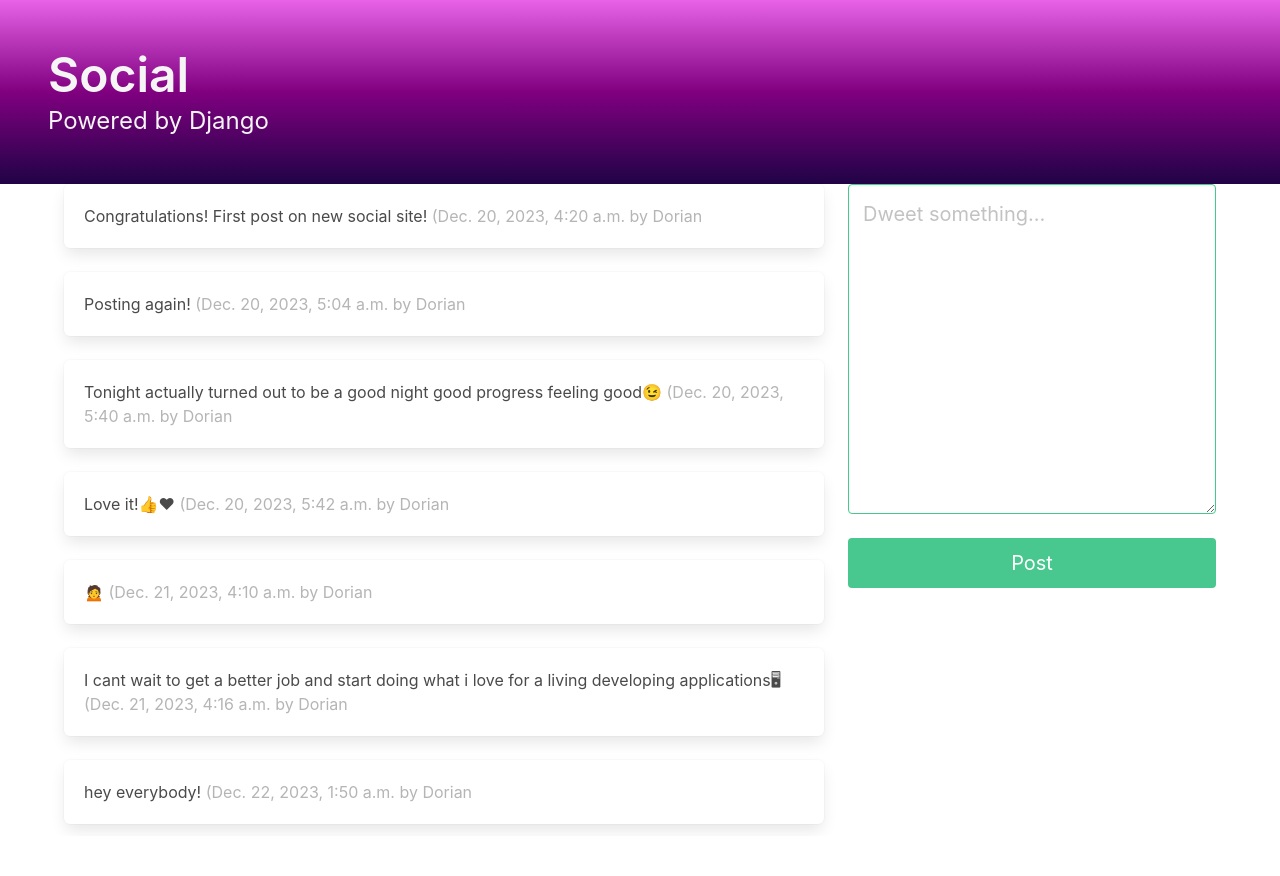
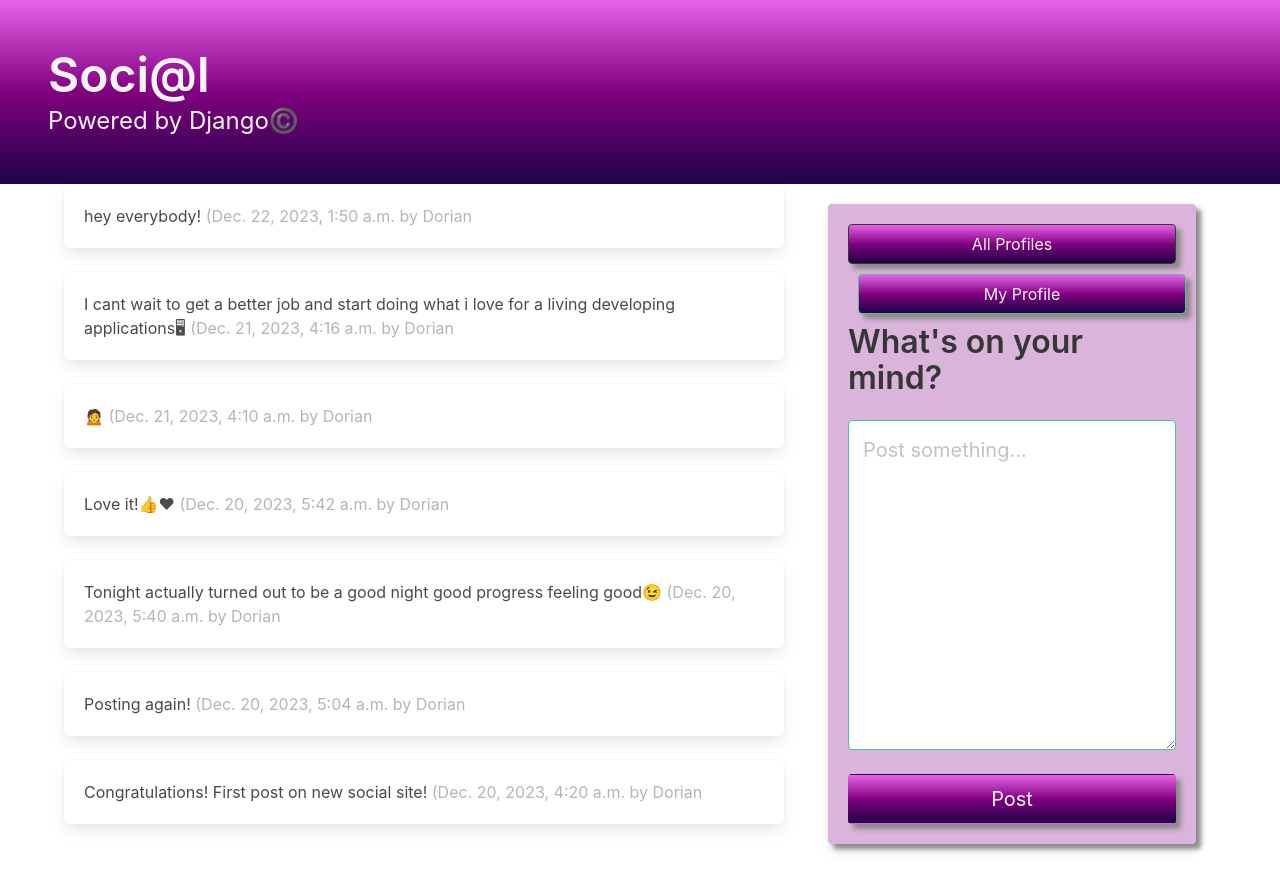
Before and after one commit to Zman82-dot/Django-twitter, a Django app: page / in a window 1280 px wide. Before the commit the page ends 830 px from the top, so only its background shows below. Run offline with Django 3.2, Linux system fonts and the light colour scheme; a user stored in the database is signed in; data comes from the database, SQL or seed files in the repository; both versions use the stored data as it was after the commit.

Commit message:
UI enhancements

```diff
--- a/social/social/dwitter/forms.py
+++ b/social/social/dwitter/forms.py
@@ -10,7 +10,7 @@
         required=True,
         widget=forms.widgets.Textarea(
             attrs={
-                "placeholder": "Dweet something...",
+                "placeholder": "Post something...",
                 "class": "textarea is-success is-medium",
             }
         ),
--- a/social/social/dwitter/templates/base.html
+++ b/social/social/dwitter/templates/base.html
@@ -14,9 +14,9 @@
 <body>
     <section class="head" style="background-image:linear-gradient(rgb(231, 98, 231),purple,rgb(32, 3, 70));color:whitesmoke;">
         <div class="hero-body">
-            <h1 class="title is-1" style="color:whitesmoke" >Social</h1>
+            <h1 class="title is-1" style="color:whitesmoke" >Soci@l</h1>
             <p class="subtitle is-4" style="color:whitesmoke">
-                Powered by Django
+                Powered by Django©️
             </p>
         </div>
     </section>
--- a/social/social/dwitter/templates/dashboard.html
+++ b/social/social/dwitter/templates/dashboard.html
@@ -5,8 +5,8 @@
 {% block content %}
 
 <div class="column">
-    {% for followed in user.profile.follows.all %}
-        {% for dweet in followed.user.dweets.all %}
+
+    {% for dweet in dweets %}
     <div class="box">
         {{dweet.body}}
         <span class="is-small has-text-grey-light">
@@ -14,17 +14,44 @@
         </span>
     </div>
 {% endfor %}
-    {% endfor %}
+
 </div>
 
-<div class="column is-one-third">
+<div class="column is-one-third" style="margin: 20px;">
+    <!-- dwitter/templates/dwitter/dashboard.html -->
+
+<!-- ... -->
+<div class="card" style="align-items: center;background-color:rgba(128, 0, 128, 0.294);">
+<div class="card-content" style="box-shadow: 5px 5px 5px rgb(138, 137, 137);padding: 20px;background-image:linar-gradient (white,violet,purple);">
+    <a href="{% url 'dwitter:profile_list' %} ">
+        <button class="button is-dark is-outlined is-fullwidth" style="background-image:linear-gradient(rgb(231, 98, 231),purple,rgb(32, 3, 70));color:whitesmoke;box-shadow: 5px 5px 5px rgb(138, 137, 137)"
+        >
+            All Profiles
+        </button>
+    </a>
+
+
+    <a href="{% url 'dwitter:profile' request.user.profile.id %} ">
+        <button class="button is-success is-light is-outlined is-fullwidth" style="background-image:linear-gradient(rgb(231, 98, 231),purple,rgb(32, 3, 70));color:whitesmoke;box-shadow: 5px 5px 5px rgb(138, 137, 137);margin:10px;"
+        >
+            My Profile
+        </button>
+    </a>
+
+
+<!-- ... -->
+    <h3 class="title is-3">What's on your mind?</h3>
     <form method="post">
         {% csrf_token %}
         {{ form.as_p }}
-        <button class="button is-success is-fullwidth is-medium mt-5"
+        <button class="button is-success is-fullwidth is-medium mt-5" style="background-image:linear-gradient(rgb(231, 98, 231),purple,rgb(32, 3, 70));color:whitesmoke;box-shadow: 5px 5px 5px rgb(138, 137, 137)"
                 type="submit">Post
         </button>
     </form>
     </div>
+</div>
+</div>
+</div>
+</div>
 
 {% endblock content %}
--- a/social/social/dwitter/templates/profile_list.html
+++ b/social/social/dwitter/templates/profile_list.html
@@ -9,7 +9,7 @@
 {% for profile in profiles %}
 
     <div class="block">
-      <div class="card">
+      <div class="card" style="background-color: rgb(195, 143, 244); margin: 20px;">
         <a href="{% url 'dwitter:profile' profile.id %}">
           <div class="card-content">
             <div class="media">
--- a/social/social/dwitter/views.py
+++ b/social/social/dwitter/views.py
@@ -2,23 +2,30 @@
 from .models import Profile
 from .forms import DweetForm
 from django.shortcuts import render, redirect
-
+from .models import Dweet, Profile
 # dwitter/views.py
 
 from django.shortcuts import render
 
 # dwitter/views.py
-
 def dashboard(request):
+    form = DweetForm(request.POST or None)
     if request.method == "POST":
-        form = DweetForm(request.POST)
         if form.is_valid():
             dweet = form.save(commit=False)
             dweet.user = request.user
             dweet.save()
             return redirect("dwitter:dashboard")
-    form = DweetForm()
-    return render(request, "dashboard.html", {"form": form})
+
+    followed_dweets = Dweet.objects.filter(
+        user__profile__in=request.user.profile.follows.all()
+    ).order_by("-created_at")
+
+    return render(
+        request,
+        "dashboard.html",
+        {"form": form, "dweets": followed_dweets},
+    )
 
 def profile_list(request):
     profiles = Profile.objects.exclude(user=request.user)
```
Also changed, not shown: social/social/dwitter/templates/profile.html (+8 -8 lines), social/social/db.sqlite3. Lines whose indentation alone changed are shown as unchanged.
